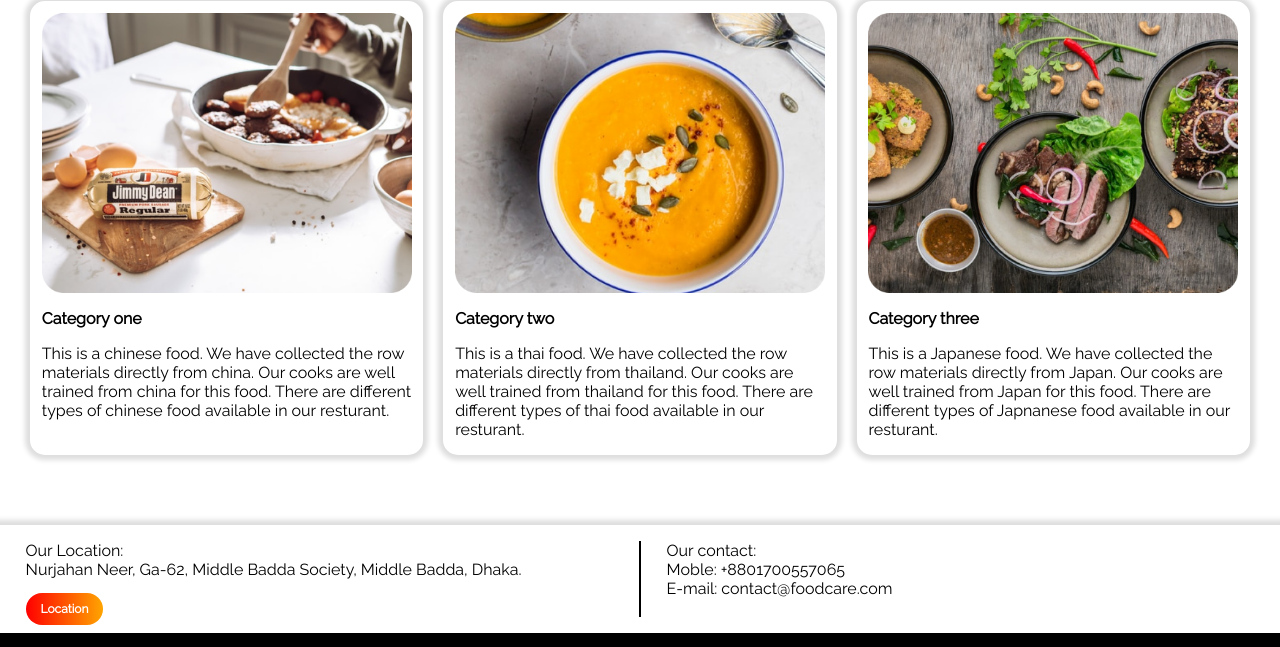
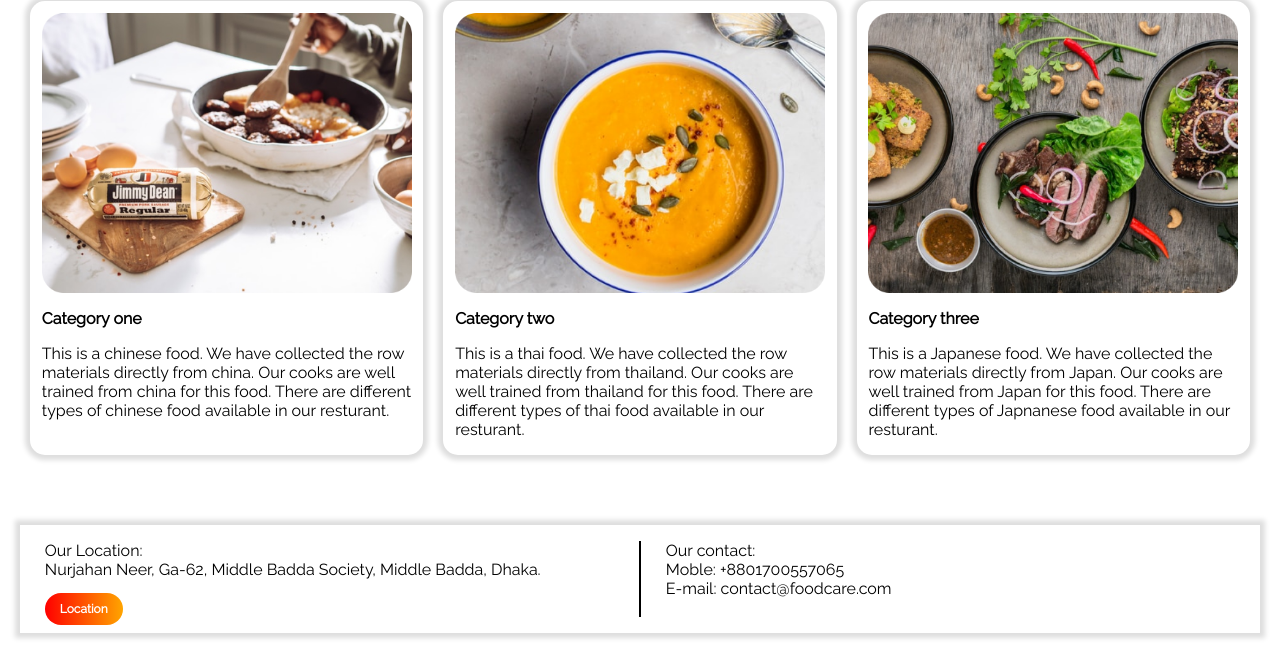
Before and after one commit to AhmadunNabi/Food-Care, a plain HTML site: page index.html in a window 1280 px wide. Shown: the part 1274-1921 px from the top of the page. Drawn offline with Linux system fonts and the light colour scheme.

Commit message:
Last edit

```diff
--- a/style.css
+++ b/style.css
@@ -95,15 +95,16 @@ body {
 }
 
 .last-sec {
-    width: 100%;
+    width: auto;
     display: flex;
     box-shadow: 0px 0px 5px 5px rgb(222, 222, 222);
-    margin: 0;
+    margin: 20px;
 }
 
 .last-sec p {
     width: 50%;
     padding: 0% 2%;
+
 }
 
 .last {
```
